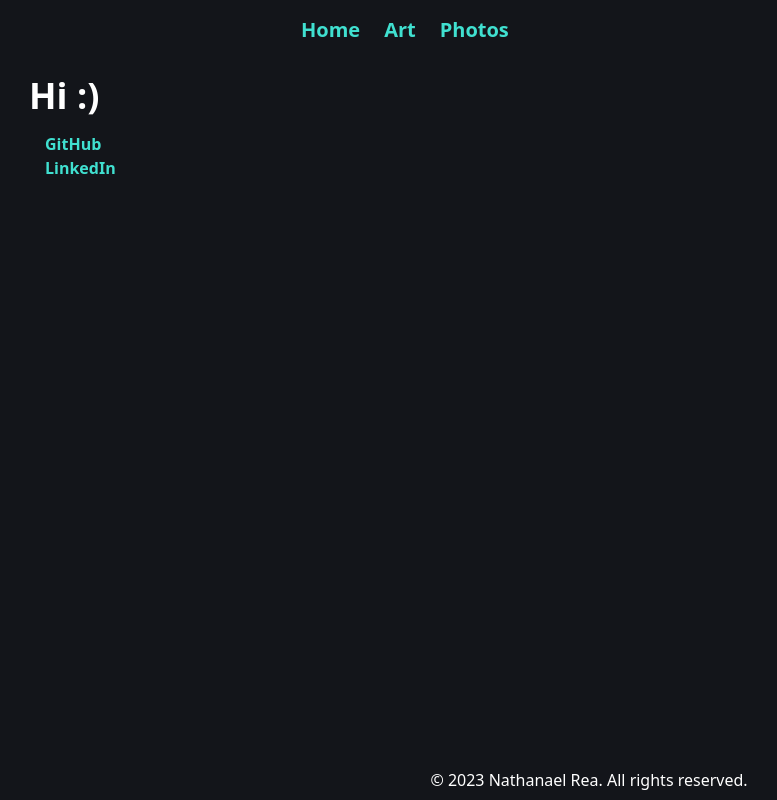
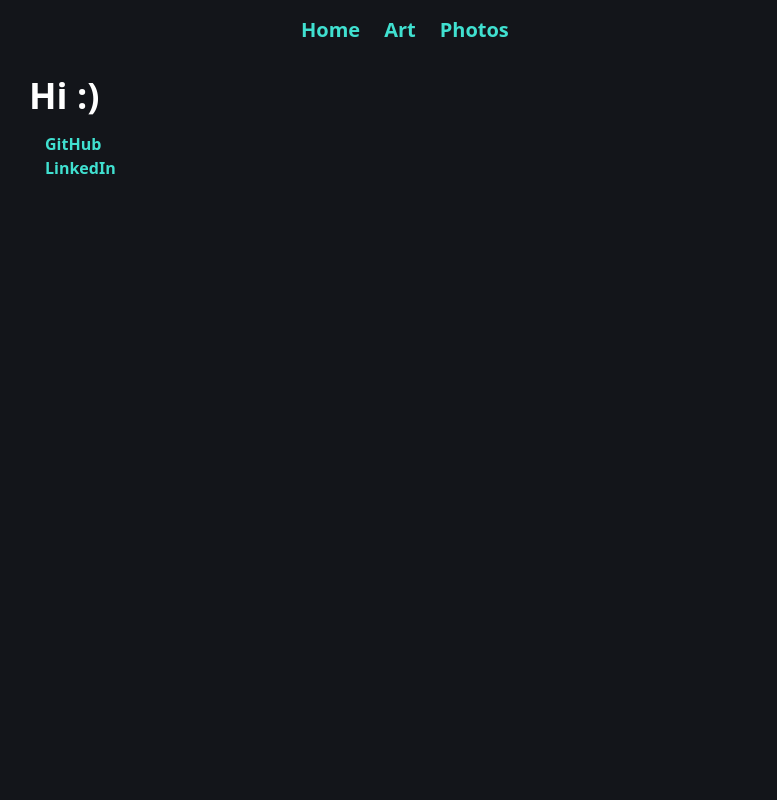
Before and after one commit to NathanaelRea/nathanaelrea.com, an Astro site: page / in a window 1280 px wide. Shown: the whole page, without its empty margins (51-828 px from the left). Built offline with nearby package versions, Linux system fonts and the light colour scheme; Astro itself is replaced by a stand-in of ours.

Commit message:
remove footer

```diff
--- a/src/layouts/Layout.astro
+++ b/src/layouts/Layout.astro
@@ -31,9 +31,6 @@ const { title } = Astro.props;
 				<slot />
 			</div>
 		</main>
-		<footer class="text-center py-2">
-			<p>&copy; 2023 Nathanael Rea. All rights reserved.</p>
-		</footer>
 	</body>
 </html>
 <style is:global>
```
